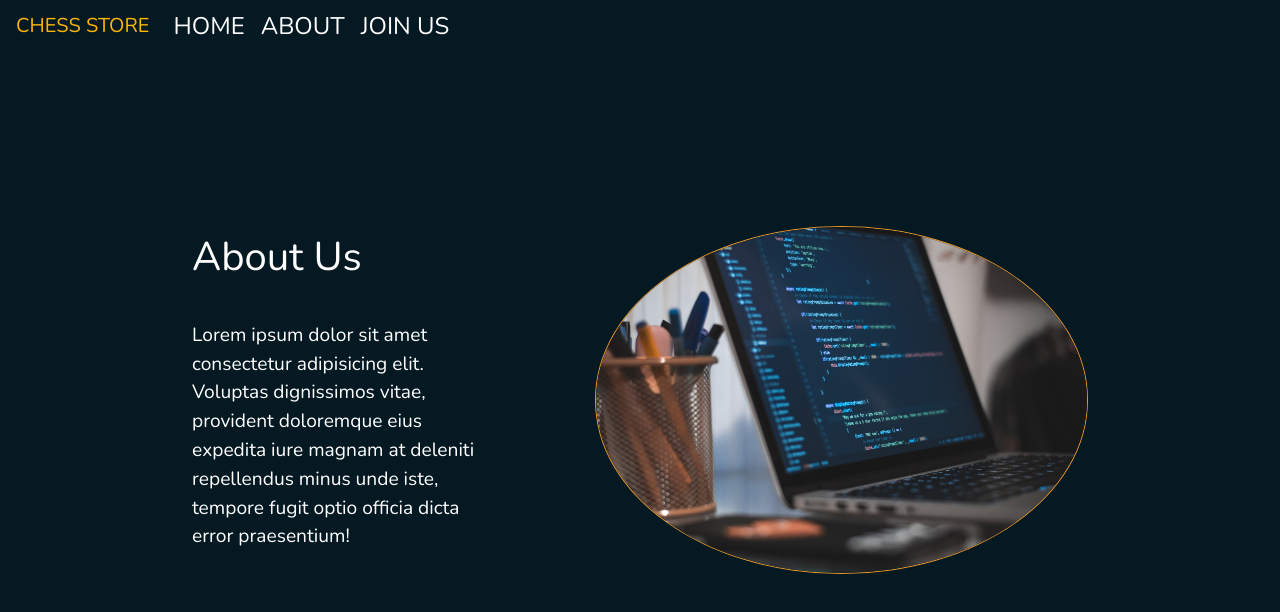
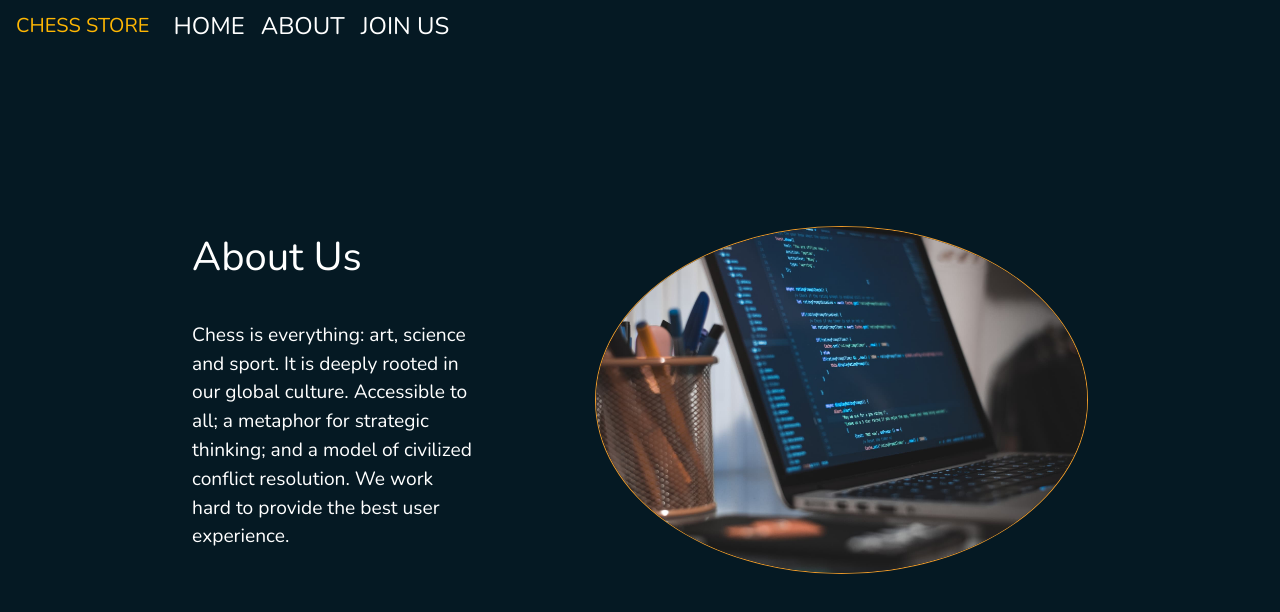
Before and after one commit to fdFloresMarquez/chess-store-app, a React (Vite) app: page /about in a window 1280 px wide. Shown: the top 612 px of the page. Built offline with nearby package versions, Linux system fonts and the light colour scheme; the HTML template or start-up script is replaced by a standard one.

Commit message:
update About page text

```diff
--- a/src/pages/About.tsx
+++ b/src/pages/About.tsx
@@ -6,9 +6,9 @@ const About: React.FC = () => {
       <div className={styles.stack}>
         <h1 className={styles.heading}>About Us</h1>
         <p className={styles.paragraph}>
-          Lorem ipsum dolor sit amet consectetur adipisicing elit. Voluptas dignissimos vitae,
-          provident doloremque eius expedita iure magnam at deleniti repellendus minus unde iste,
-          tempore fugit optio officia dicta error praesentium!
+          Chess is everything: art, science and sport. It is deeply rooted in our global culture.
+          Accessible to all; a metaphor for strategic thinking; and a model of civilized conflict
+          resolution. We work hard to provide the best user experience.
         </p>
       </div>
       <img alt="" className={styles.image} src="/assets/about.jpg" />
```
